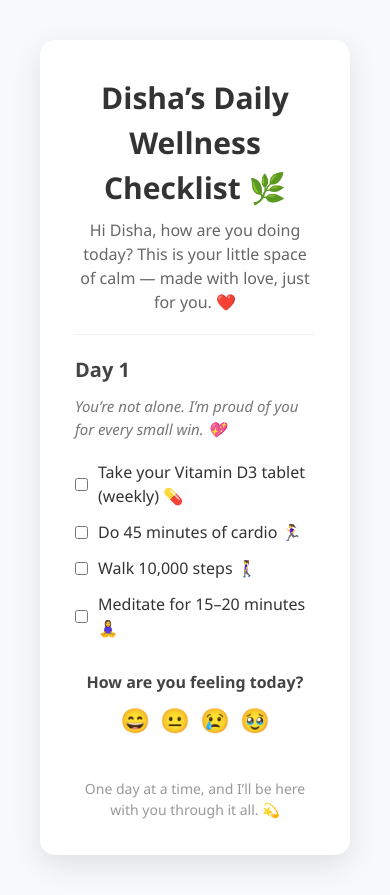
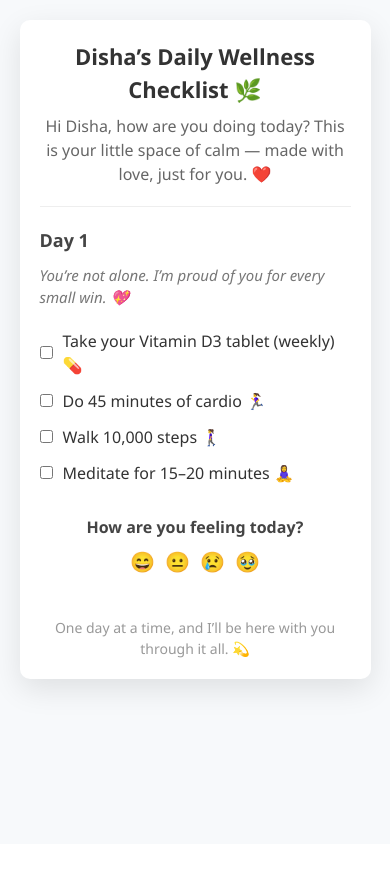
Before and after one commit to Sumeet-Builds-Stuffs/health-checklist, a Next.js app: page / in a window 390 px wide. After the commit the page ends 844 px from the top, so only its background shows below. Built offline with nearby package versions, Linux system fonts and the light colour scheme.

Commit message:
Made layout fully mobile responsive 📱

```diff
--- a/src/app/page.js
+++ b/src/app/page.js
@@ -84,25 +84,45 @@ export default function Home() {
   };
 
   return (
-    <div
-      style={{
-        padding: '40px',
+    <div style={{
+      padding: '5vw',
       fontFamily: 'Segoe UI, sans-serif',
       backgroundColor: '#f7f9fb',
       minHeight: '100vh',
       transition: 'background-color 0.5s ease-in-out',
       animation: 'fadeIn 1s ease-in-out'
-      }}
-    >
+    }}>
       <style>{`
         @keyframes fadeIn {
           from { opacity: 0; transform: translateY(20px); }
           to { opacity: 1; transform: translateY(0); }
         }
+
+        @media (max-width: 600px) {
+          .card {
+            padding: 20px !important;
+            border-radius: 10px !important;
+          }
+
+          h1 {
+            font-size: 22px !important;
+          }
+
+          h2 {
+            font-size: 18px !important;
+          }
+
+          ul {
+            font-size: 14px !important;
+          }
+
+          .emoji-picker span {
+            font-size: 20px !important;
+          }
+        }
       `}</style>
 
-      <div
-        style={{
+      <div className="card" style={{
         maxWidth: '700px',
         margin: '0 auto',
         backgroundColor: '#ffffff',
@@ -111,8 +131,7 @@ export default function Home() {
         boxShadow: '0 10px 30px rgba(0,0,0,0.1)',
         transition: 'transform 0.3s ease',
         animation: 'fadeIn 0.8s ease-in-out'
-        }}
-      >
+      }}>
         <h1 style={{ fontSize: '30px', fontWeight: 'bold', textAlign: 'center', marginBottom: '8px', color: '#333' }}>
           Disha’s Daily Wellness Checklist 🌿
         </h1>
@@ -146,7 +165,7 @@ export default function Home() {
 
         <div style={{ marginTop: '30px', textAlign: 'center' }}>
           <h3 style={{ fontSize: '16px', fontWeight: '600', color: '#444', marginBottom: '8px' }}>How are you feeling today?</h3>
-          <div style={{ fontSize: '24px', display: 'flex', justifyContent: 'center', gap: '10px' }}>
+          <div className="emoji-picker" style={{ fontSize: '24px', display: 'flex', justifyContent: 'center', gap: '10px' }}>
             {['😄', '😐', '😢', '🥹'].map((emoji) => (
               <span
                 key={emoji}
```
Lines whose indentation alone changed are shown as unchanged.
